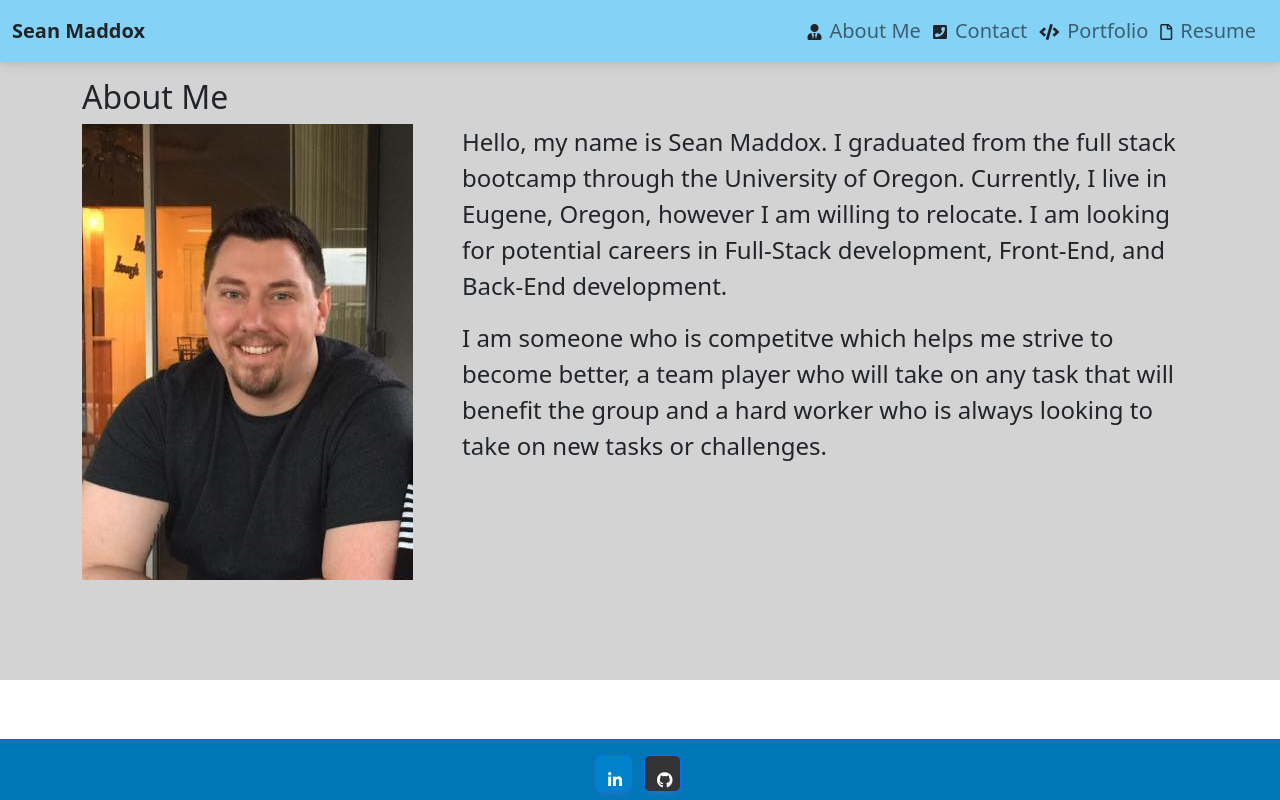
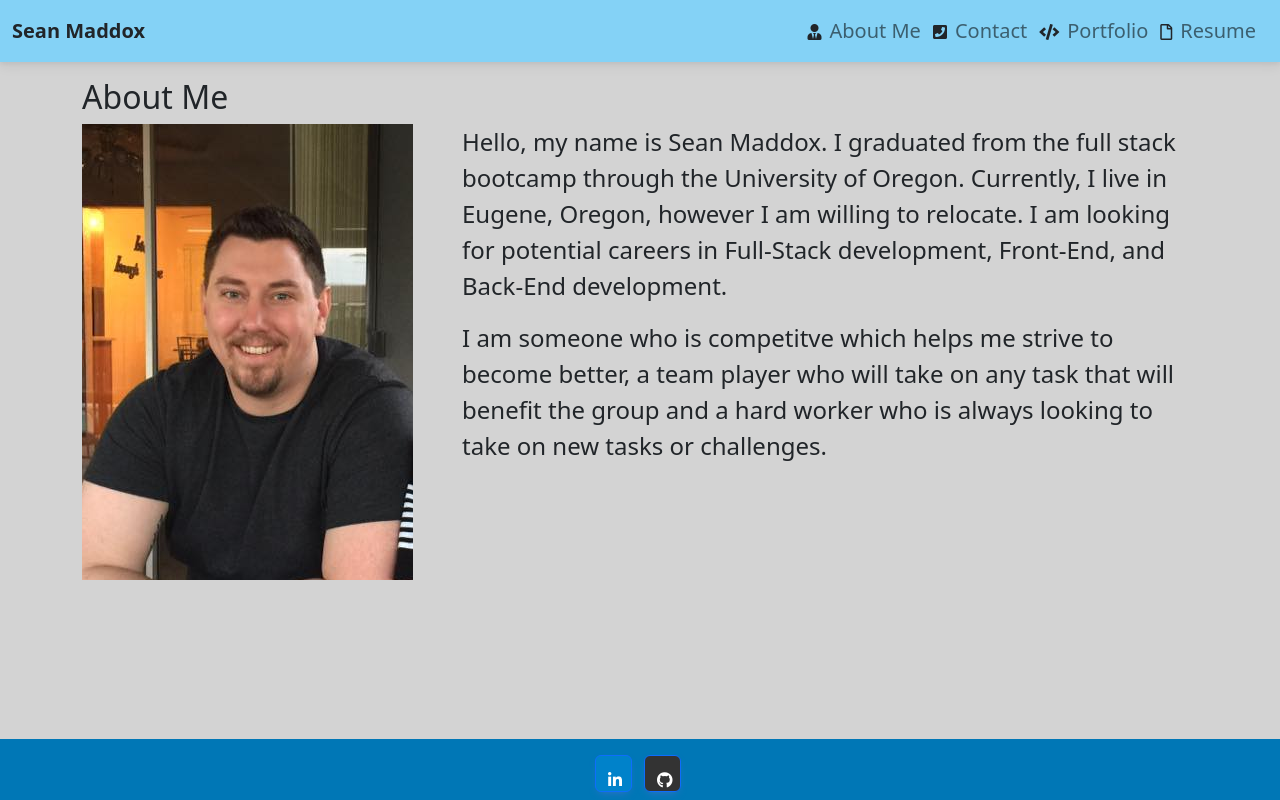
Before and after one commit to stmaddox/react-portfolio, a React (Create React App) app: page / in a window 1280 px wide. Built offline with nearby package versions, Linux system fonts and the light colour scheme.

Commit message:
fixed background color issue

```diff
--- a/src/index.css
+++ b/src/index.css
@@ -47,7 +47,7 @@ code {
 }
 
 .wrapper {
-  min-height: 100%;
+  min-height: 100vh;
   padding-bottom: 100px;
 }
 
```
